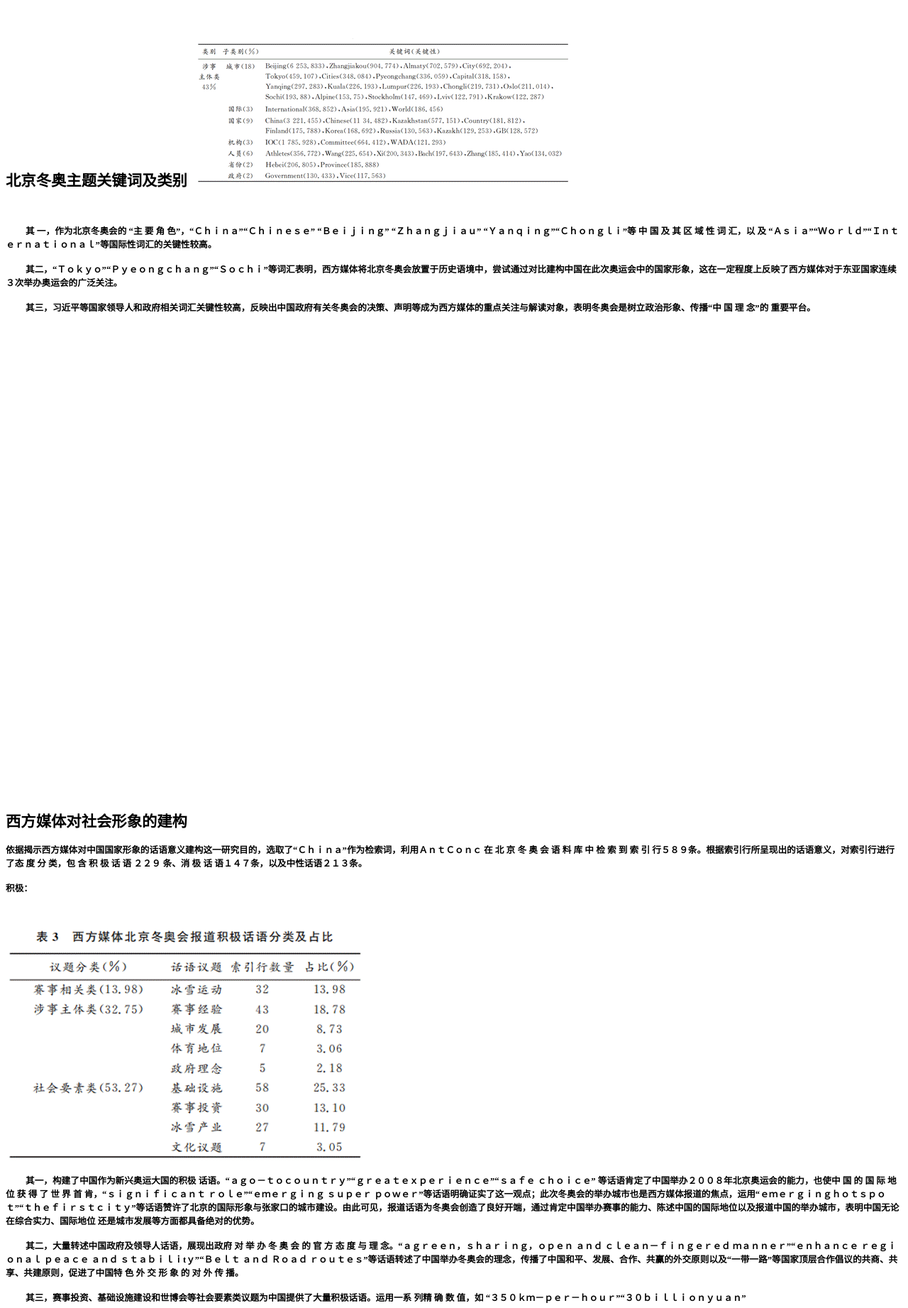
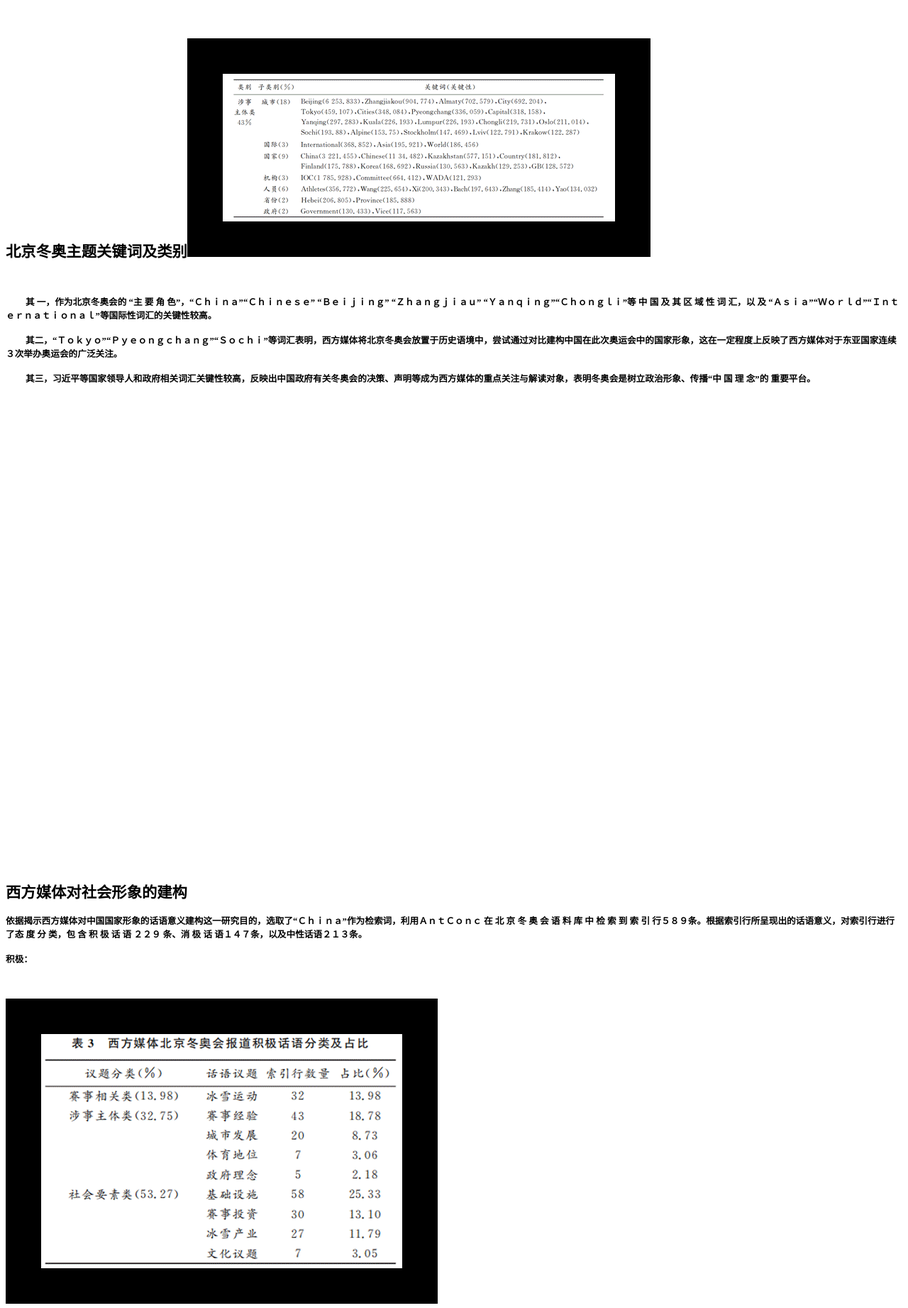
Before and after one commit to herfii/herfii.github.io, a plain HTML site: page index.html in a window 1280 px wide. Shown: the part 5489-7332 px from the top of the page at 71% size. Drawn offline with Linux system fonts and the light colour scheme.

Commit message:
Update index.html

```diff
--- a/index.html
+++ b/index.html
@@ -657,7 +657,7 @@ mso-no-proof:yes"><!--[if gte vml 1]><v:shapetype id="_x0000_t75" coordsize="216
  type="#_x0000_t75" style='width:414.75pt;height:156pt;visibility:visible;
  mso-wrap-style:square'>
  <v:imagedata src="-I8jMnKiXM8woXYjN.files/image001.png" o:title=""/>
-</v:shape><![endif]--><!--[if !vml]--><img border="0" width="553" height="208" src="image002.gif" v:shapes="_x56fe__x7247__x0020_1"><!--[endif]--></span></b><b><span style="font-size:9.5pt;font-family:\4EFF\5B8B;mso-bidi-font-family:SimSun;
+</v:shape><![endif]--><!--[if !vml]--><img border="50" width="553" height="208" src="image002.gif" v:shapes="_x56fe__x7247__x0020_1"><!--[endif]--></span></b><b><span style="font-size:9.5pt;font-family:\4EFF\5B8B;mso-bidi-font-family:SimSun;
 color:black;mso-font-kerning:0pt"><o:p></o:p></span></b></p>
 
 </div>
@@ -789,7 +789,7 @@ mso-no-proof:yes"><!--[if gte vml 1]><v:shape id="_x56fe__x7247__x0020_2"
  o:spid="_x0000_i1025" type="#_x0000_t75" style='width:381.75pt;height:247.5pt;
  visibility:visible;mso-wrap-style:square'>
  <v:imagedata src="-I8jMnKiXM8woXYjN.files/image003.png" o:title=""/>
-</v:shape><![endif]--><!--[if !vml]--><img border="0" width="509" height="330" src="image004.gif" v:shapes="_x56fe__x7247__x0020_2"><!--[endif]--></span></b><b><span style="font-size:9.5pt;font-family:\4EFF\5B8B;mso-bidi-font-family:SimSun;
+</v:shape><![endif]--><!--[if !vml]--><img border="50" width="509" height="330" src="image004.gif" v:shapes="_x56fe__x7247__x0020_2"><!--[endif]--></span></b><b><span style="font-size:9.5pt;font-family:\4EFF\5B8B;mso-bidi-font-family:SimSun;
 color:black;mso-font-kerning:0pt"><o:p></o:p></span></b></p>
 
 <p class="MsoNormal" align="left" style="text-align:left;text-indent:21.0pt;
```
